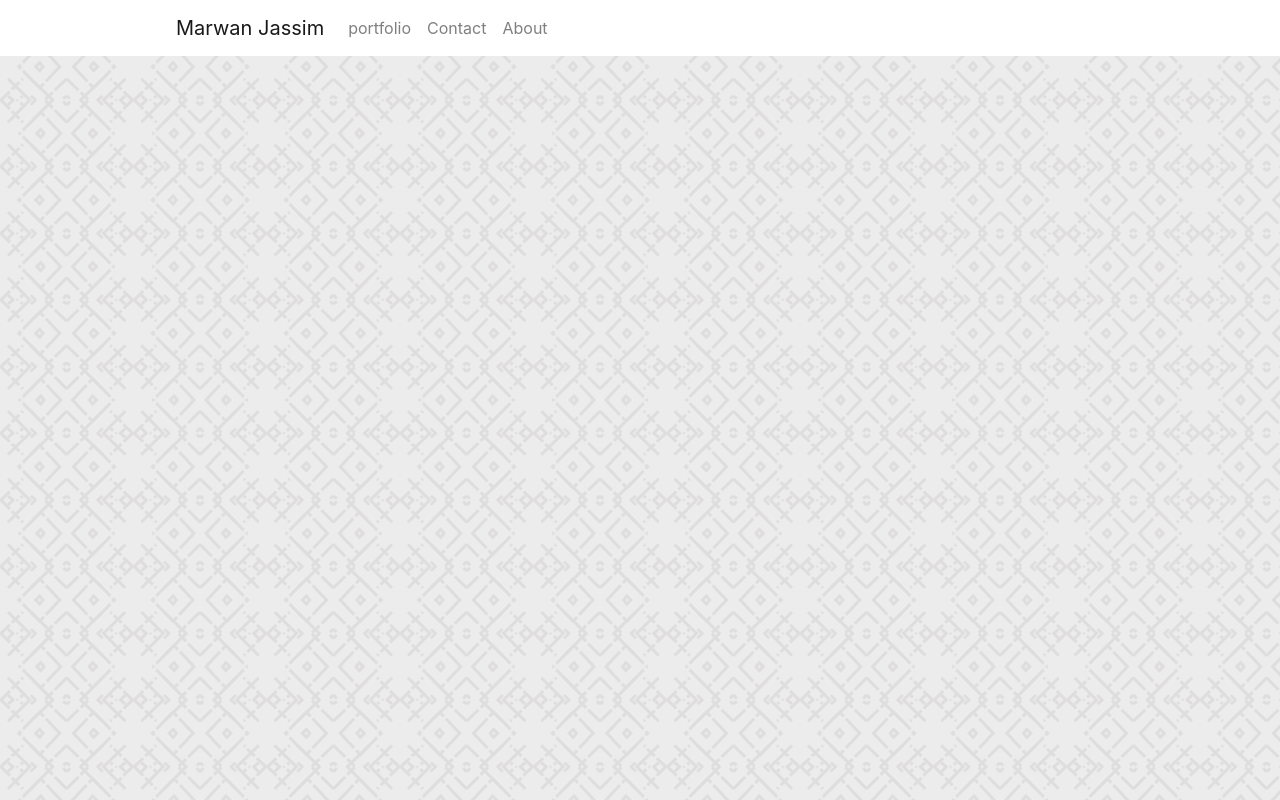
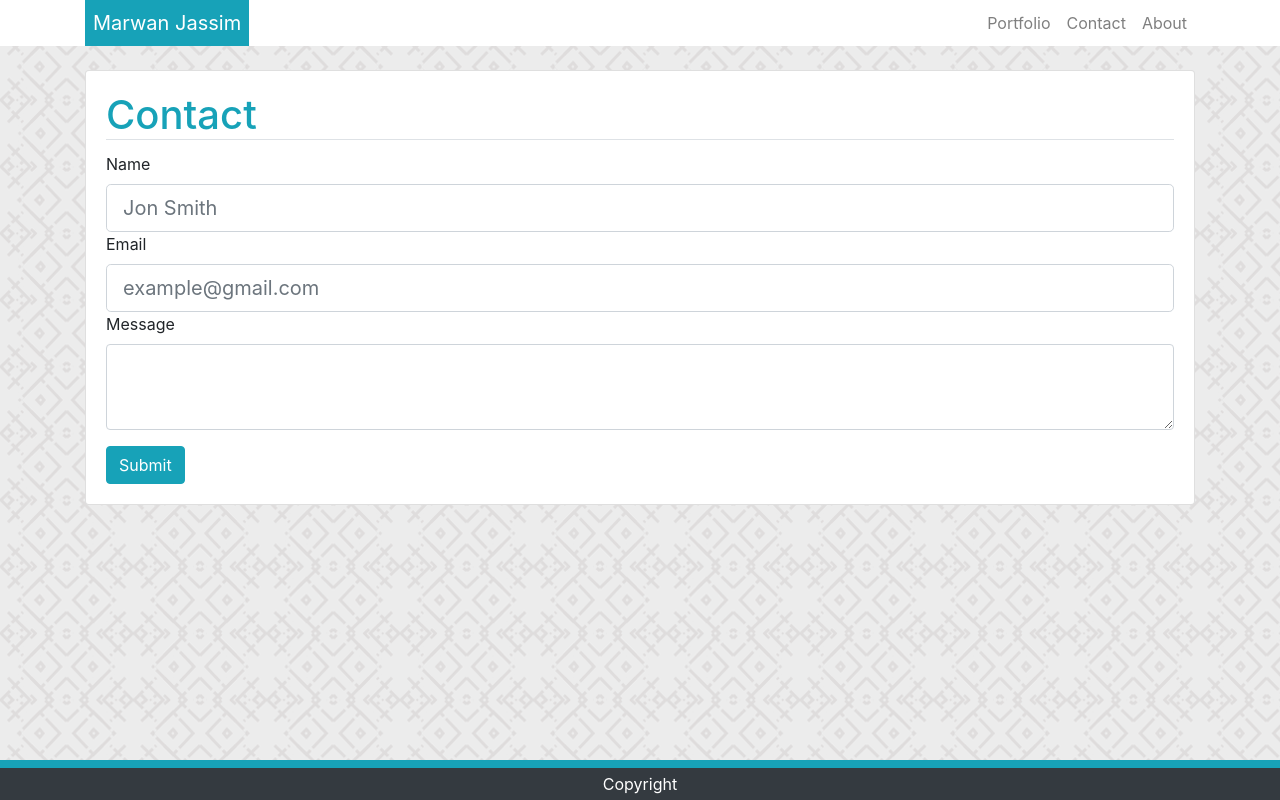
Before and after one commit to marwanjassim/assignment-portfolio-responsive, a plain HTML site: page contact.html in a window 1280 px wide. Drawn offline with nearby package versions, Linux system fonts and the light colour scheme.

Commit message:
i completed the contact page, and added a sticky footer and fix navbar styling

```diff
--- a/contact.html
+++ b/contact.html
@@ -9,26 +9,21 @@
   <!-- Bootstrap CSS -->
   <link rel="stylesheet" href="https://stackpath.bootstrapcdn.com/bootstrap/4.3.1/css/bootstrap.min.css"
     integrity="sha384-ggOyR0iXCbMQv3Xipma34MD+dH/1fQ784/j6cY/iJTQUOhcWr7x9JvoRxT2MZw1T" crossorigin="anonymous">
-
-  <style type="text/css">
-    img.float-left {
-      max-width: 100%;
-      margin-right: 16px;
-    }
-  </style>
   <title>My responsive portfolio</title>
 </head>
 
-<body style="background: url('Images/background.png');">
+<body class="mb-5" style="background: url('Images/background.png');">
   <div class="bg-white mb-4">
-    <nav class="navbar navbar-expand-lg navbar-light mx-auto " style="max-width: 960px;">
-      <a class="navbar-brand" href="#">Marwan Jassim</a>
-      <button class="navbar-toggler" type="button" data-toggle="collapse" data-target="#navbarNavAltMarkup" aria-controls="navbarNavAltMarkup" aria-expanded="false" aria-label="Toggle navigation">
+    <div class="container">
+      <nav class="navbar navbar-expand-lg navbar-light mx-auto p-0">
+        <a class="navbar-brand p-2 bg-info text-white" href="#">Marwan Jassim</a>
+        <button class="navbar-toggler" type="button" data-toggle="collapse" data-target="#navbarNavAltMarkup"
+          aria-controls="navbarNavAltMarkup" aria-expanded="false" aria-label="Toggle navigation">
           <span class="navbar-toggler-icon"></span>
         </button>
-      <div class="collapse navbar-collapse" id="navbarNavAltMarkup">
+        <div class="collapse navbar-collapse align-items-end flex-column" id="navbarNavAltMarkup">
           <div class="navbar-nav">
-          <a class="nav-item nav-link" href="portfolio.html">portfolio</a>
+            <a class="nav-item nav-link" href="portfolio.html">Portfolio</a>
             <a class="nav-item nav-link" href="contact.html">Contact</a>
             <a class="nav-item nav-link" href="index.html">About</a>
 
@@ -36,6 +31,28 @@
         </div>
       </nav>
     </div>
+  </div>
+  <div class="container">
+    <div class="card">
+      <div class="card-body clearfix">
+        <h1 class="card-title border-bottom text-info">Contact</h1>
+        <label for="exampleFormControlInput1">Name</label>
+        <input class="form-control form-control-lg" type="text" placeholder="Jon Smith">
+        <label for="exampleFormControlInput1">Email</label>
+        <input class="form-control form-control-lg" type="text" placeholder="example@gmail.com">
+        <div class="form-group">
+          <label for="exampleFormControlTextarea1">Message</label>
+          <textarea class="form-control" id="exampleFormControlTextarea1" rows="3"></textarea>
+        </div>
+        <button type="button" class="btn btn-info">Submit</button>
+      </div>
+    </div>
+  </div>
+
+  <nav class="fixed-bottom text-white bg-info border-info pt-2">
+    <div class="text-center bg-dark w-100 py-1">Copyright</div>
+  </nav>
+
   <!-- Optional JavaScript -->
   <!-- jQuery first, then Popper.js, then Bootstrap JS -->
   <script src="https://code.jquery.com/jquery-3.3.1.slim.min.js"
```
Also changed, not shown: index.html (+21 -14 lines), portfolio.html (+13 -14 lines), 1 other file. Lines whose indentation alone changed are shown as unchanged.
